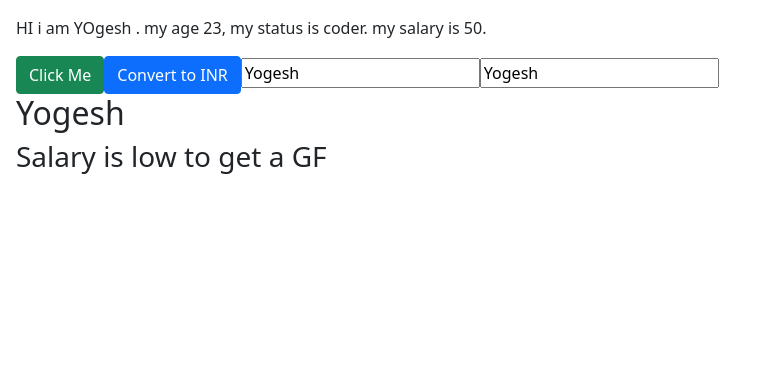
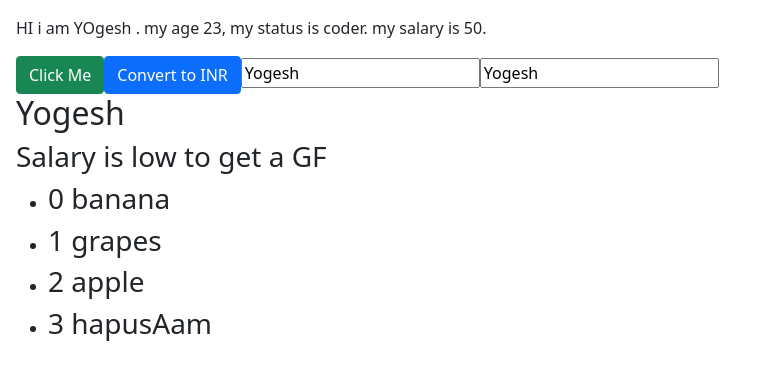
Before and after one commit to yogesh1006/ng-quote-app, an Angular app: page / in a window 1280 px wide. Shown: the top 380 px of the page, without its empty margins (0-766 px from the left). Built offline with nearby package versions, Linux system fonts and the light colour scheme.

Commit message:
directive : ngFor

```diff
--- a/src/app/profile/profile.component.html
+++ b/src/app/profile/profile.component.html
@@ -30,3 +30,8 @@
 <ng-template #lowsal>
   <h3>Salary is low to get a GF</h3>
 </ng-template>
+
+<!-- for loop directive -->
+<ul>
+    <li *ngFor="let f of fruits;index as i"> <h3>{{i}} {{f}}</h3></li>
+</ul>
--- a/src/app/profile/profile.component.ts
+++ b/src/app/profile/profile.component.ts
@@ -16,6 +16,8 @@ export class ProfileComponent {
   isDisabled:boolean = true;
 
   inputValue:string = "Yogesh";
+
+  fruits:string[] = ["banana","grapes","apple","hapusAam"];
 
   constructor() {
 
```
